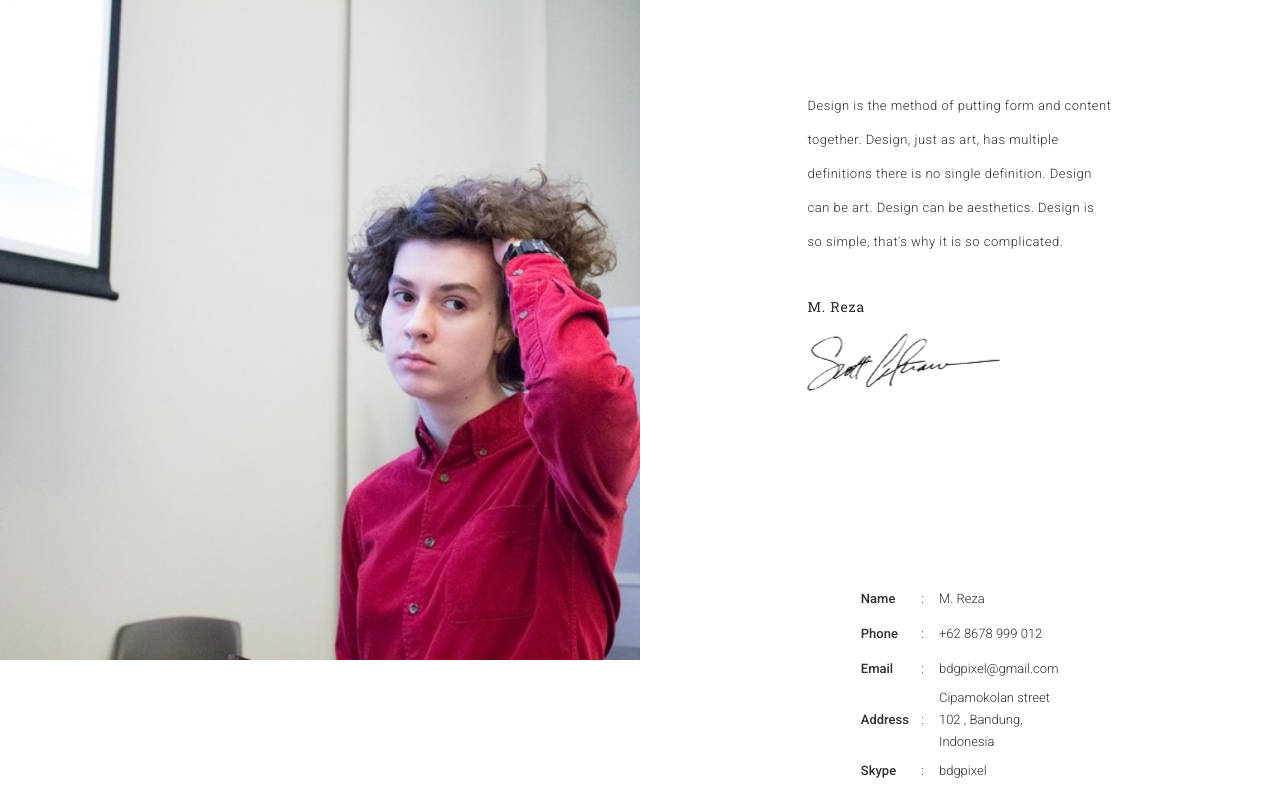
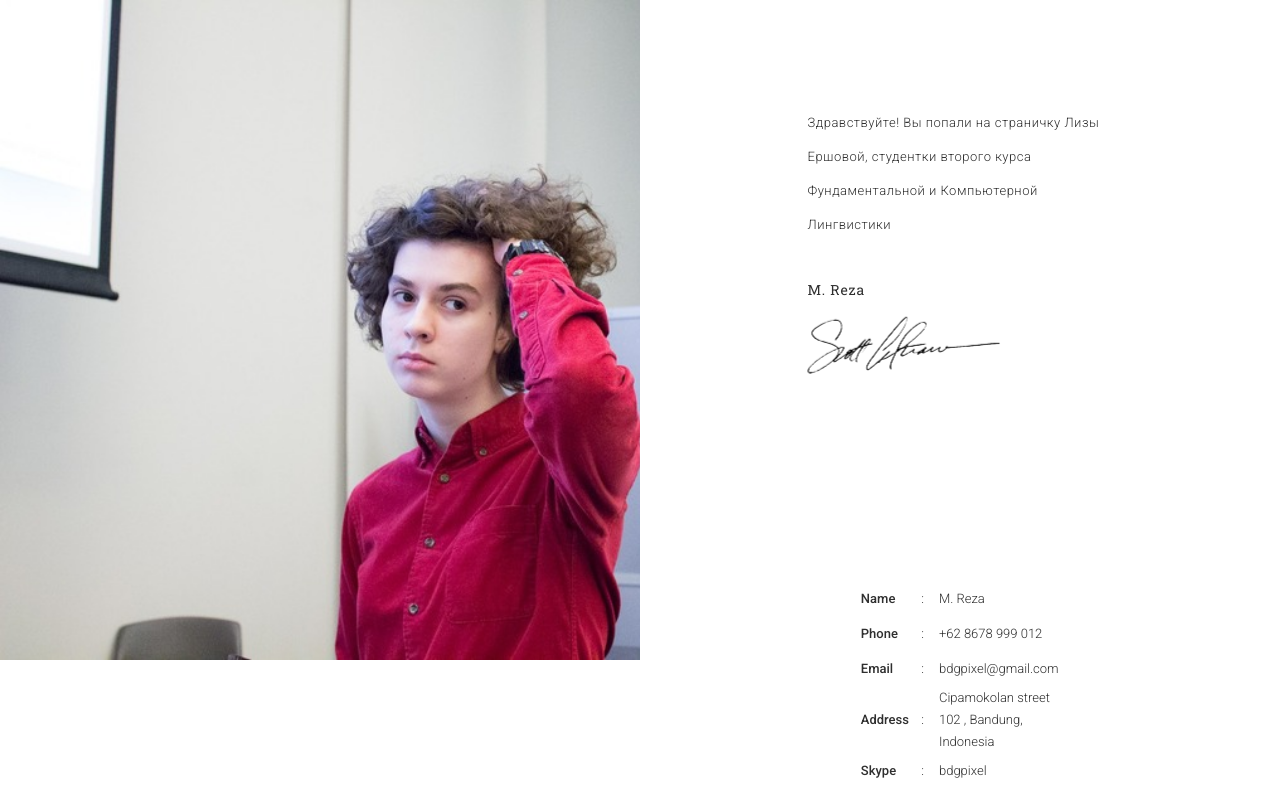
Before and after one commit to eoershova/personal_website, a plain HTML site: page index.html in a window 1280 px wide. Drawn offline with Linux system fonts and the light colour scheme.

Commit message:
Update index.html

```diff
--- a/index.html
+++ b/index.html
@@ -34,7 +34,7 @@
                   <div class="wrap-about">
                     <div class="w-content">
                       <p class="head-about">
-                        Design is the method of putting form and content together. Design, just as art, has multiple definitions there is no single definition. Design can be art. Design can be aesthetics. Design is so simple, that's why it is so complicated.
+                        Здравствуйте! Вы попали на страничку Лизы Ершовой, студентки второго курса Фундаментальной и Компьютерной Лингвистики
                       </p>
 
                       <h5 class="name">
```
